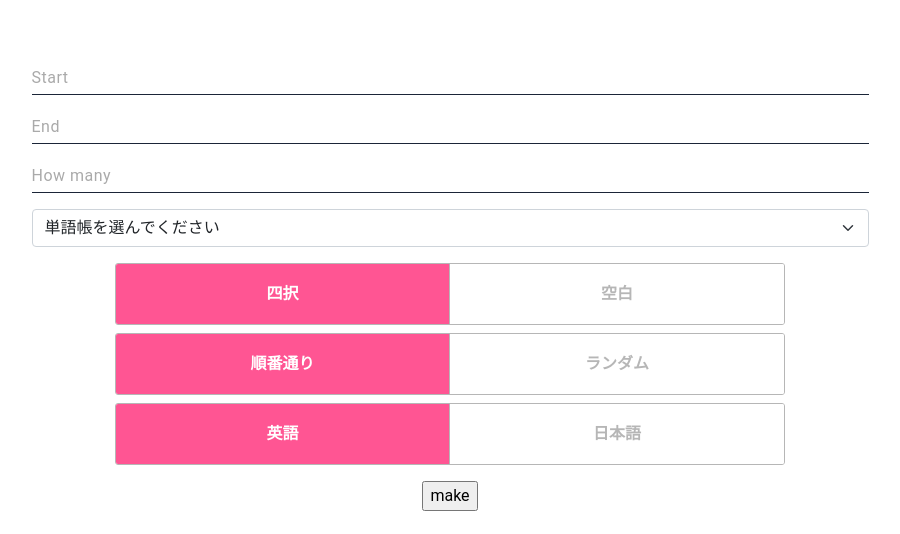
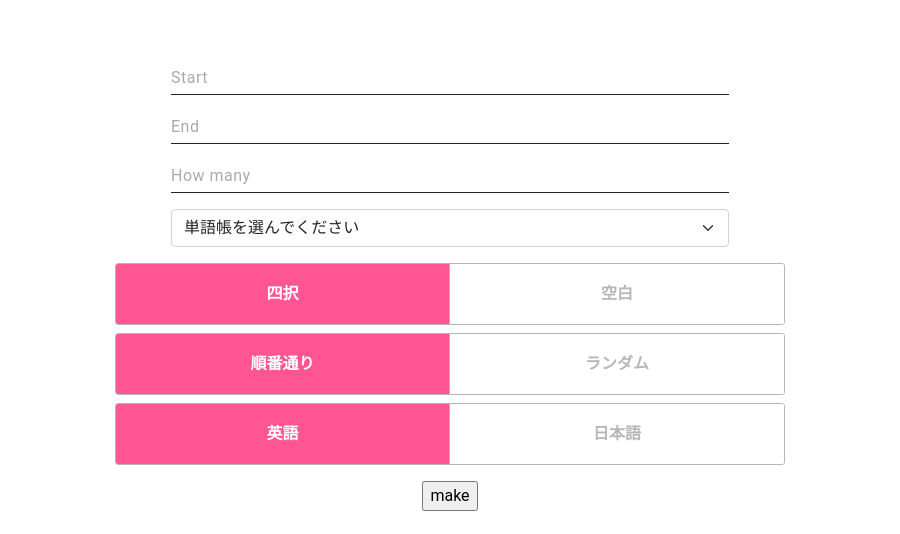
Before and after one commit to KaitoShinomiya/Tangotestmaker_sakura, a Flask app: page / in a window 1280 px wide. Shown: the top 534 px of the page, without its empty margins (190-1090 px from the left). Run offline with Flask 2, Linux system fonts and the light colour scheme; data that the repository does not hold is empty.

Commit message:
formは見た目の修正

```diff
--- a/static/css/start_page.css
+++ b/static/css/start_page.css
@@ -1,6 +1,6 @@
 .cp_iptxt {
 	position: relative;
-	width: 75%;
+	width: 50%;
 	margin: auto auto;
 }
 .width_radio{
--- a/templates/make_test.html
+++ b/templates/make_test.html
@@ -33,7 +33,7 @@
             <span class="focus_line"></span>
         </div>
         <div class="mt-3 d-flex justify-content-center">
-            <select id="which_book" name="which_book" size="1" class="form-select w-75">
+            <select id="which_book" name="which_book" size="1" class="form-select w-50">
                 <option selected value="-1">単語帳を選んでください</option>
                 {{ booklist | safe }}
             </select><br>
```
